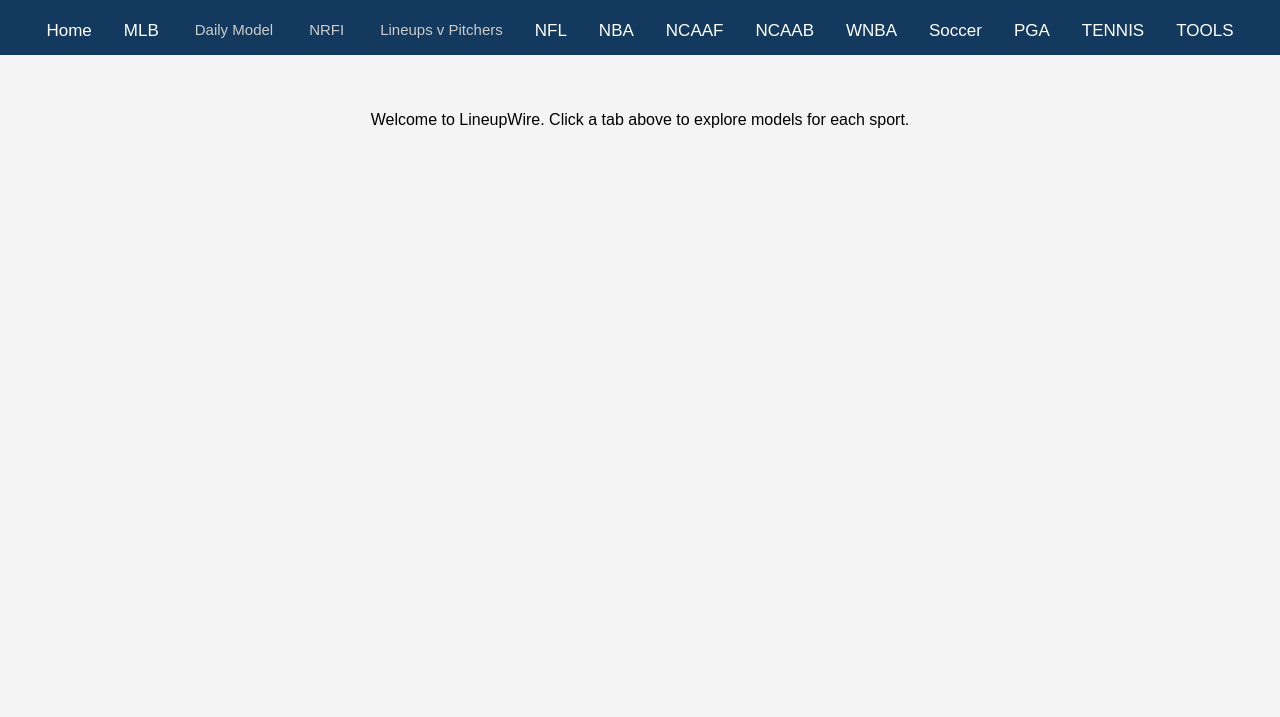
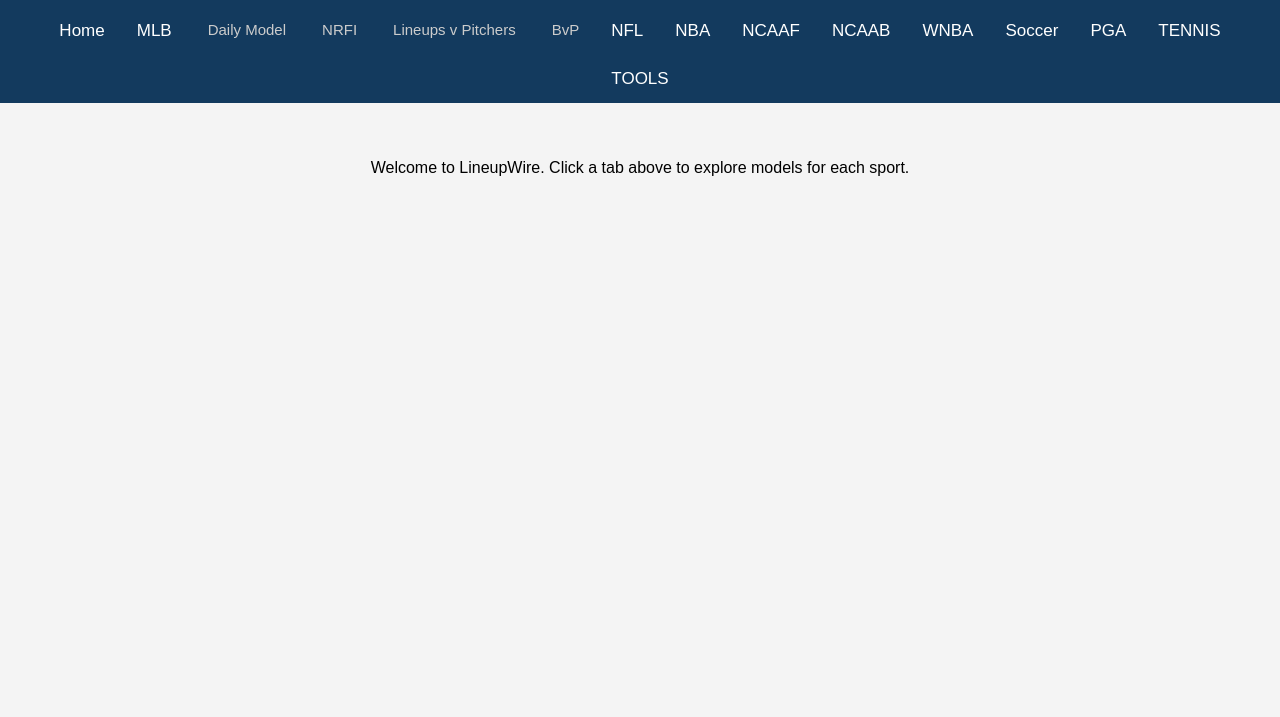
Before and after one commit to lgdsbrand/MLB-model-Demo, a plain HTML site: page public/index.html in a window 1280 px wide. Shown: the part 83-800 px from the top of the page. Drawn offline with Linux system fonts and the light colour scheme.

Commit message:
Update index.html

```diff
--- a/public/index.html
+++ b/public/index.html
@@ -148,6 +148,7 @@
     <a href="https://lineupwiremlb-tdndwbu3m2p7gagvatzgld.streamlit.app" class="subtab">Daily Model</a>
     <a href="https://share.streamlit.io/-/auth/app?redirect_uri=https%3A%2F%2Fnrfi-model-3srqsf37wjgysp5j9nq47k.streamlit.app%2F" class="subtab">NRFI</a>
     <a href="https://lineups-vs-pitchers-ec5rgez52rgfcgwf2qhqwd.streamlit.app/" class="subtab">Lineups v Pitchers</a>
+    <a href="https://lineupwiremlbbvp-god7qpn8qujy8xxflufdqw.streamlit.app/" class="subtab">BvP</a>
     <a href="#">NFL</a>
     <a href="#">NBA</a>
     <a href="#">NCAAF</a>
```
